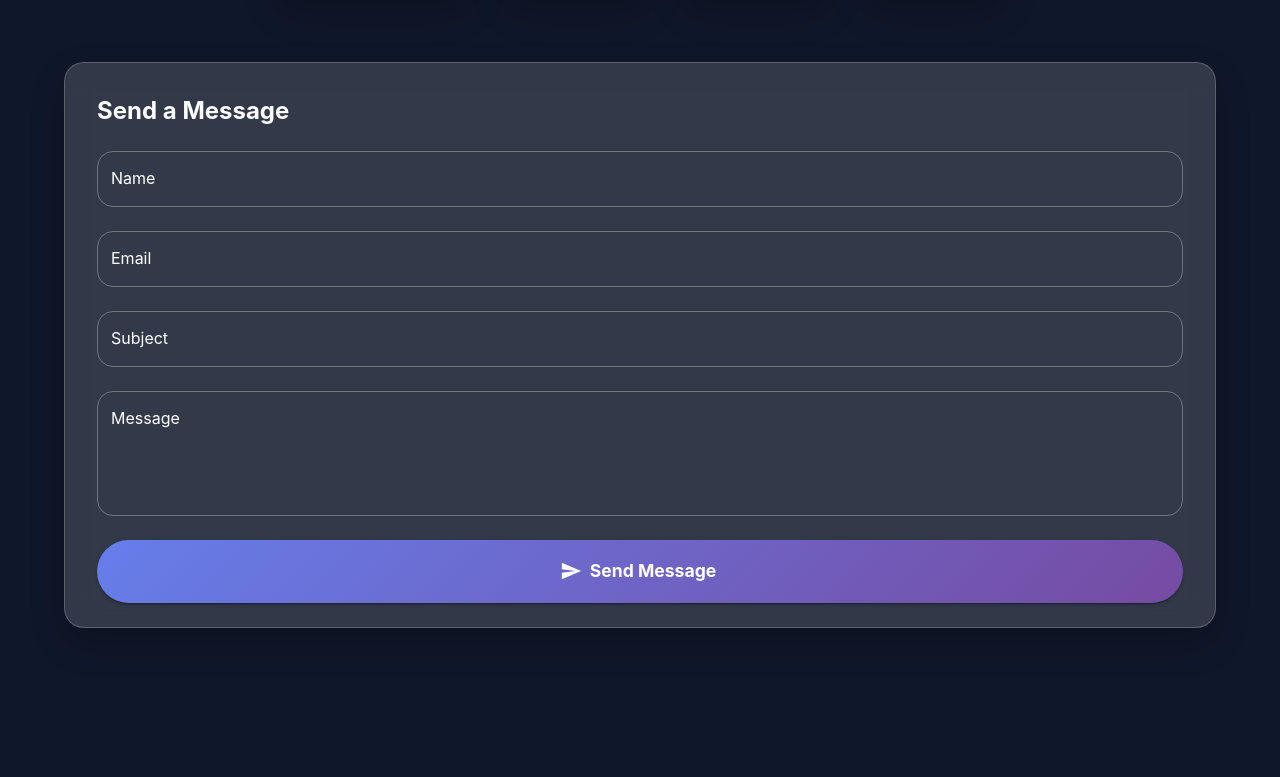
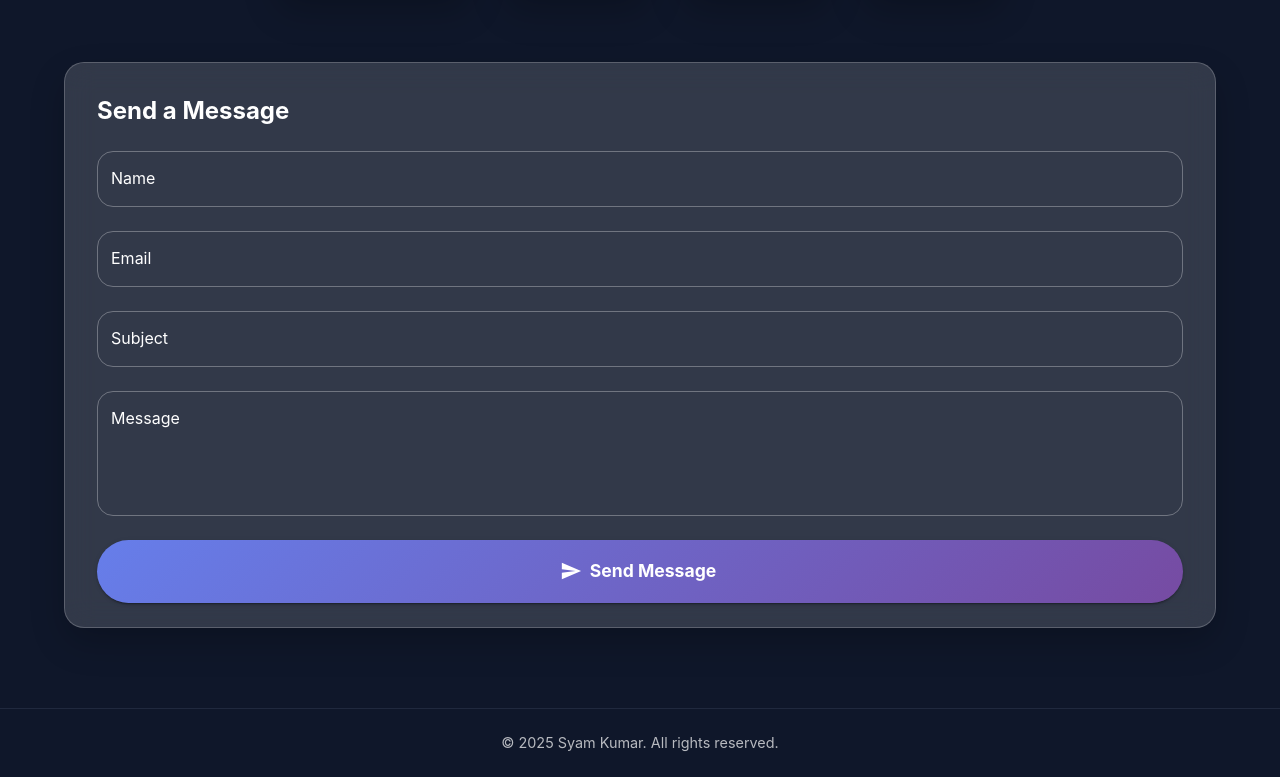
Before and after one commit to syamwaits/PORTFOLIO, a React (Vite) app: page / in a window 1280 px wide. Shown: the part 6850-7627 px from the top of the page. Before the commit the page ends 7558 px from the top, so only its background shows below. Built offline with nearby package versions, Linux system fonts and the light colour scheme.

Commit message:
Add simple footer with copyright information

```diff
--- a/src/App.jsx
+++ b/src/App.jsx
@@ -1,7 +1,7 @@
 
 import React from 'react';
 import { ThemeProvider, createTheme, CssBaseline } from '@mui/material';
-import { Box } from '@mui/material';
+import { Box, Typography, Container } from '@mui/material';
 import Navbar from './components/Navbar';
 import Hero from './components/Hero';
 import About from './components/About';
@@ -117,6 +117,29 @@ function App() {
           <Skills />
           <Contact />
         </Box>
+
+        {/* Footer */}
+        <Box
+          component="footer"
+          sx={{
+            bgcolor: '#0f172a',
+            borderTop: '1px solid rgba(100, 116, 139, 0.2)',
+            py: 3,
+            textAlign: 'center'
+          }}
+        >
+          <Container maxWidth="lg">
+            <Typography
+              variant="body2"
+              sx={{
+                color: 'rgba(255, 255, 255, 0.7)',
+                fontSize: '0.9rem'
+              }}
+            >
+              © {new Date().getFullYear()} Syam Kumar. All rights reserved.
+            </Typography>
+          </Container>
+        </Box>
       </Box>
     </ThemeProvider>
   );
```
